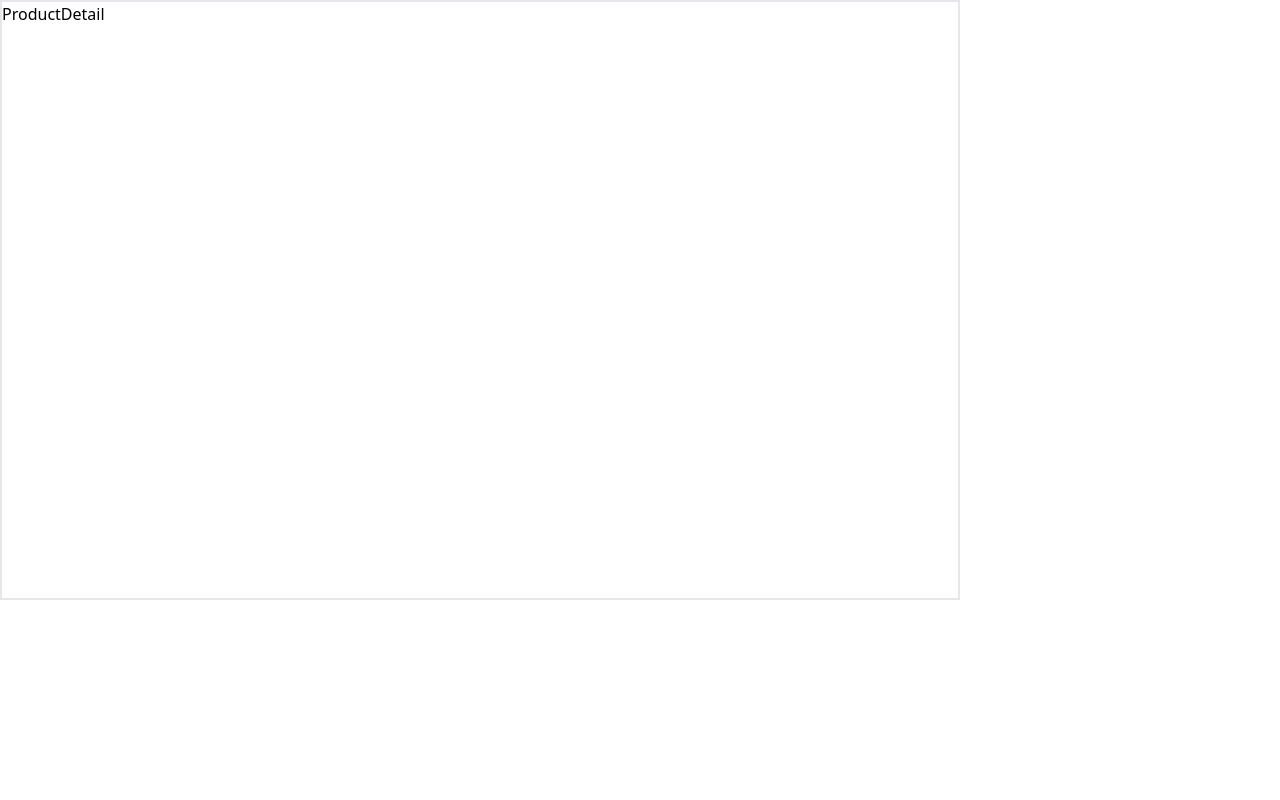
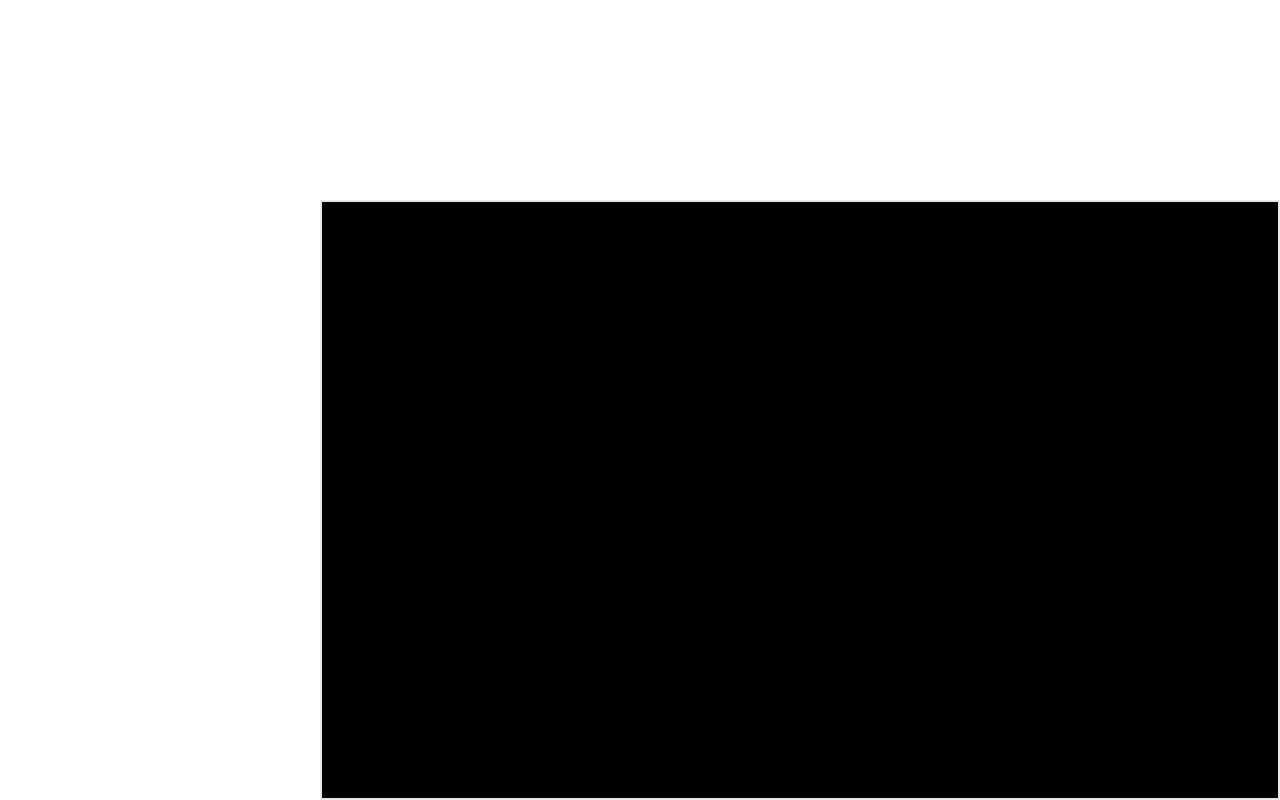
Before and after one commit to DevMinwoo-Jung/ShoppingMarket, a Next.js app in the folder joopang/: page /Components/Products/ProductDetail in a window 1280 px wide. Built offline with nearby package versions, Linux system fonts and the light colour scheme.

Commit message:
ing detail

```diff
--- a/joopang/pages/Components/Products/ProductDetail.tsx
+++ b/joopang/pages/Components/Products/ProductDetail.tsx
@@ -1,9 +1,17 @@
-import React from 'react'
+import { IProductsInfo } from '@/utils/interface';
+import React, { FC } from 'react'
 
-const ProductDetail = () => {
+interface ProductDetail {
+  element: IProductsInfo
+}
+
+const ProductDetail:FC<IProductsInfo> = (props) => {
+
+  const { id, name, price, stock, brand, updateDate, src, desc } = props;
+
   return (
-    <div className='absolute min-w-60 min-h-60 w-3/4 h-3/4 z-10 mx-auto my-0 border-2'>
-      ProductDetail
+    <div className='absolute min-w-60 min-h-60 w-3/4 h-3/4 m-auto z-10 border-2 left-1/4 top-1/4 bg-black'>
+      {name}
     </div>
   )
 }
--- a/joopang/pages/Components/Products/Products.tsx
+++ b/joopang/pages/Components/Products/Products.tsx
@@ -1,17 +1,9 @@
+import { IProductsInfo } from '@/utils/interface';
 import React, { useEffect, useState } from 'react'
 import Product from './Product'
 import ProductDetail from './ProductDetail';
 
-interface IProductsInfo {
-  id: string;
-  name: string;
-  price: string;
-  stock: string;
-  brand: string;
-  updateDate: string;
-  src: string;
-  desc: string;
-}
+
 
 const Products = () => {
 
@@ -54,7 +46,7 @@ const Products = () => {
                 </div>
               }
               {
-                isDetail && <ProductDetail/>
+                isDetail && <ProductDetail element={element}/>
               }
             </>
           )
--- /dev/null
+++ b/joopang/utils/interface.ts
@@ -0,0 +1,10 @@
+export interface IProductsInfo {
+  id: string;
+  name: string;
+  price: string;
+  stock: string;
+  brand: string;
+  updateDate: string;
+  src: string;
+  desc: string;
+}
```
